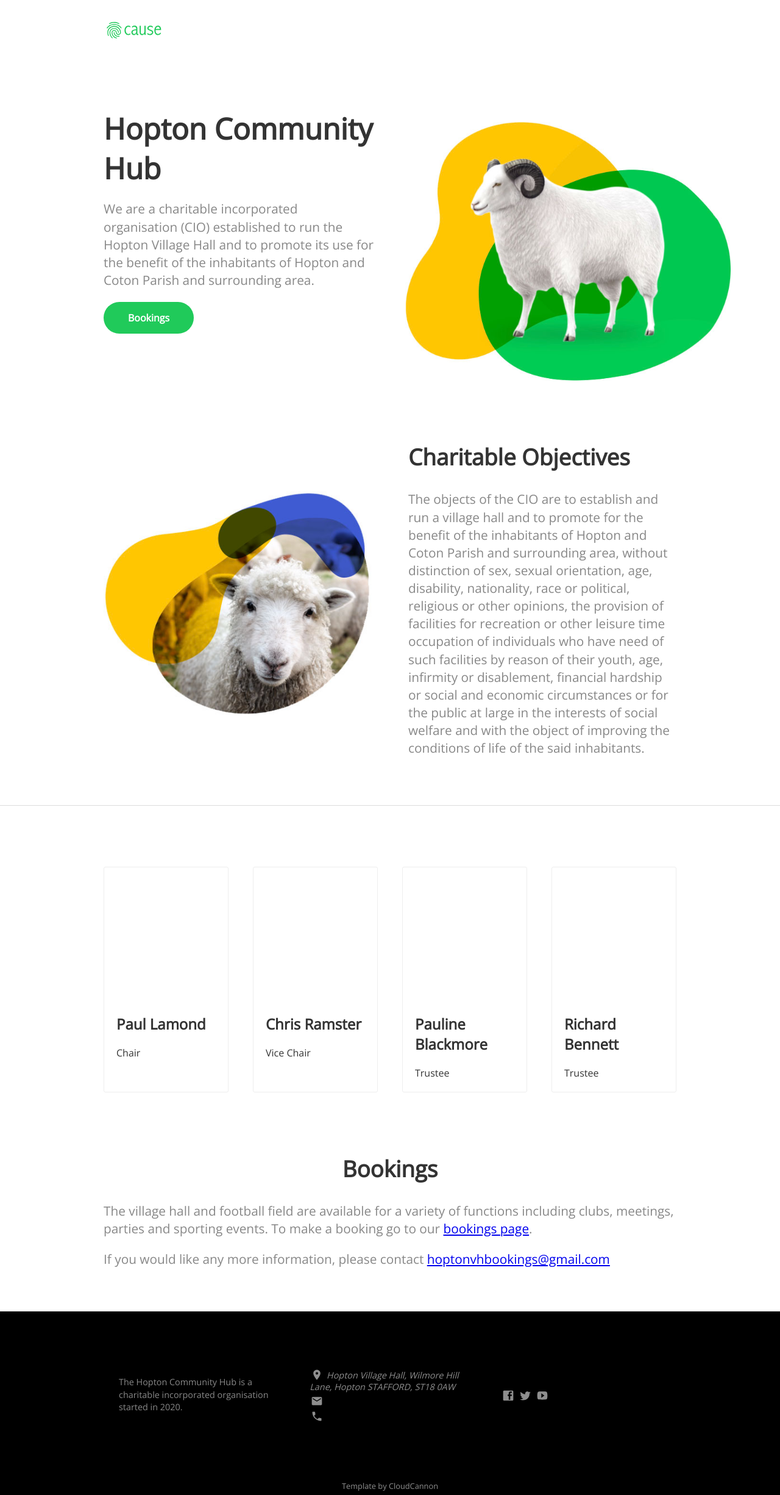
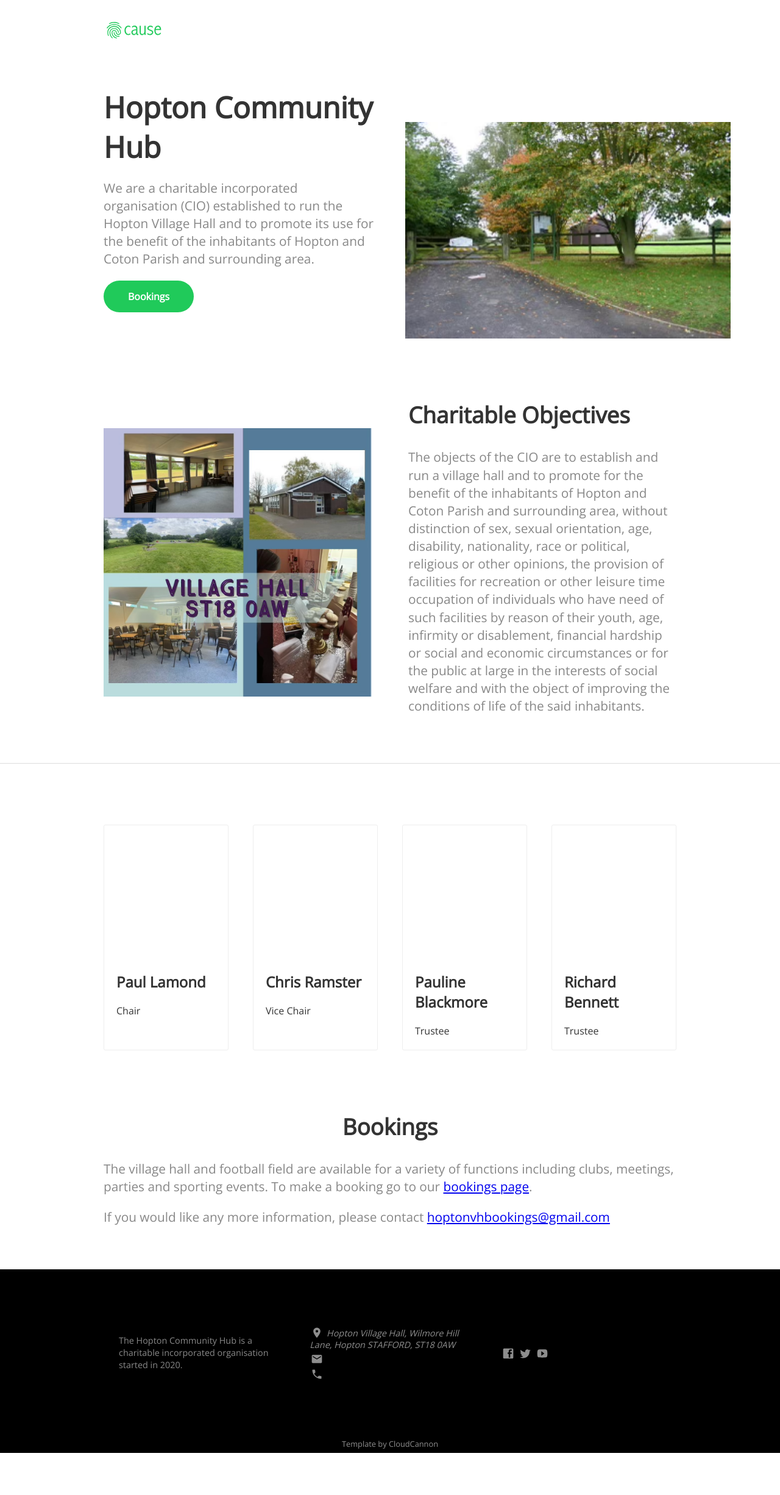
Before and after one commit to hoptonadmin/hopton-community-hub-website, a Jekyll site: the page built from index.html, in a window 1280 px wide. Shown: the whole page at 61% size. Built offline with Jekyll 4.4.1, drawn with Linux system fonts in a browser that asks for light colours; nearby versions of some CDN libraries; after the commit the page ends 2382 px from its top, so only the background shows below that.

Commit message:
Update index.html

```diff
--- a/index.html
+++ b/index.html
@@ -14,7 +14,7 @@
 			</div>
 		</div>
 		<div class="column">
-			<img src="{{ site.baseurl }}/images/sheep.jpg" alt="Sheep">
+			<img src="{{ site.baseurl }}/images/IMG_6473.png" alt="Hopton Village Hall">
 		</div>
 	</div>
 </header>
@@ -46,7 +46,7 @@
 <div class="container">
 	<div class="columns">
 		<div>
-			<img src="{{ site.baseurl }}/images/sheep2.jpg" alt="Sheep">
+			<img src="{{ site.baseurl }}/images/IMG_4750.png" alt="Facilities">
 		</div>
 		<div>
 			<h2 class="editable">Charitable Objectives</h2>
```
